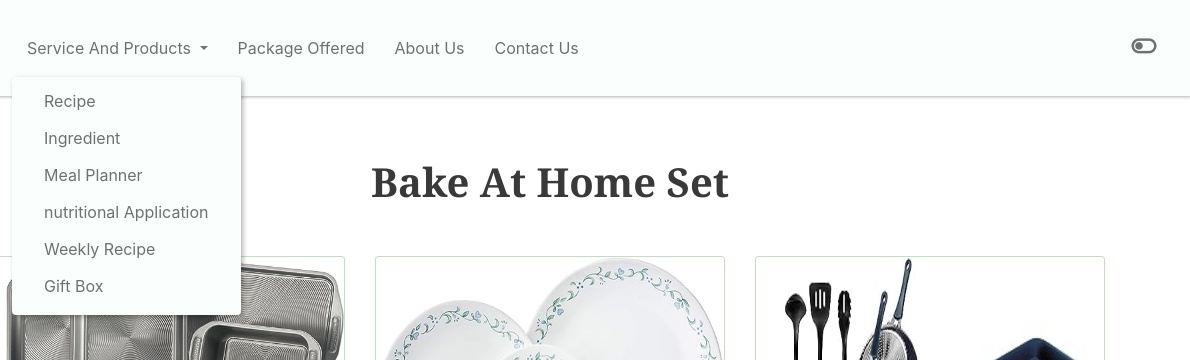
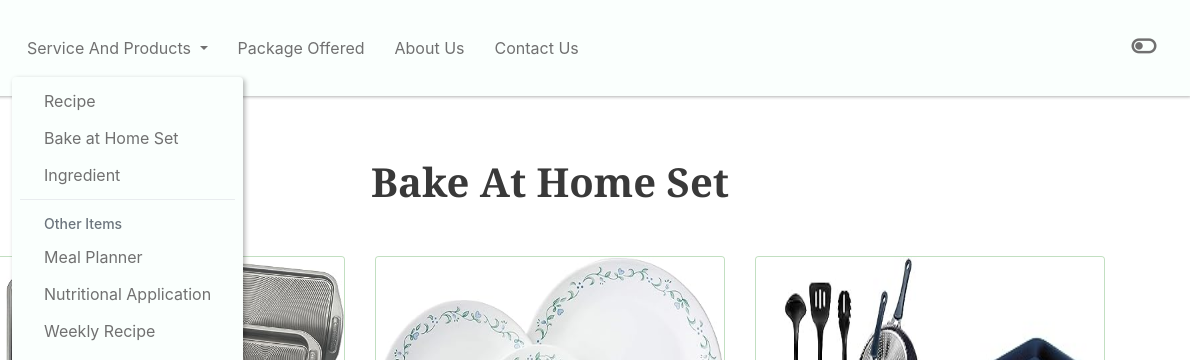
Before and after one commit to CEO-KyawZinThet/InABoxWebdesign, a plain HTML site: page BakeAtHomeSetPage.html in a window 1280 px wide. Both pictures are taken after a click on the link "Service And Products". Shown: the top 360 px of the page, 90-1280 px from the left. Drawn offline with nearby package versions, Linux system fonts and the light colour scheme.

Commit message:
Update again

```diff
--- a/BakeAtHomeSetPage.html
+++ b/BakeAtHomeSetPage.html
@@ -38,9 +38,12 @@
                 </a>
                 <div class="dropdown-menu">
                     <a class="dropdown-item" href="Recipe.html">Recipe</a>
+                    <a class="dropdown-item" href="BakeAtHomeSetPage.html">Bake at Home Set</a>
                     <a class="dropdown-item" href="IngredientPage.html">Ingredient</a>
+                    <div class="dropdown-divider"></div>
+                    <h6 class="dropdown-header">Other Items</h6>
                     <a class="dropdown-item" href="MealPlanner.html">Meal Planner</a>
-                    <a class="dropdown-item" href="NutritionalApplication.html">nutritional Application</a>
+                    <a class="dropdown-item" href="NutritionalApplication.html">Nutritional Application</a>
                     <a class="dropdown-item" href="WeeklyRecipe.html">Weekly Recipe</a>
                     <a class="dropdown-item" href="GiftBox.html">Gift Box</a>
                 </div>
```
